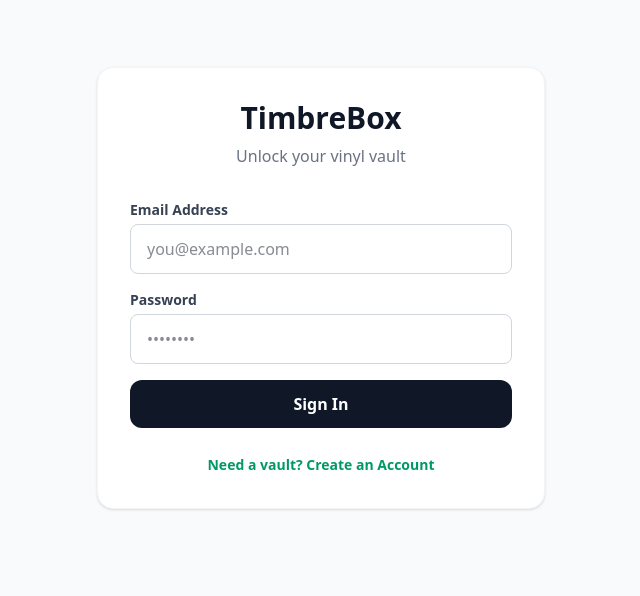
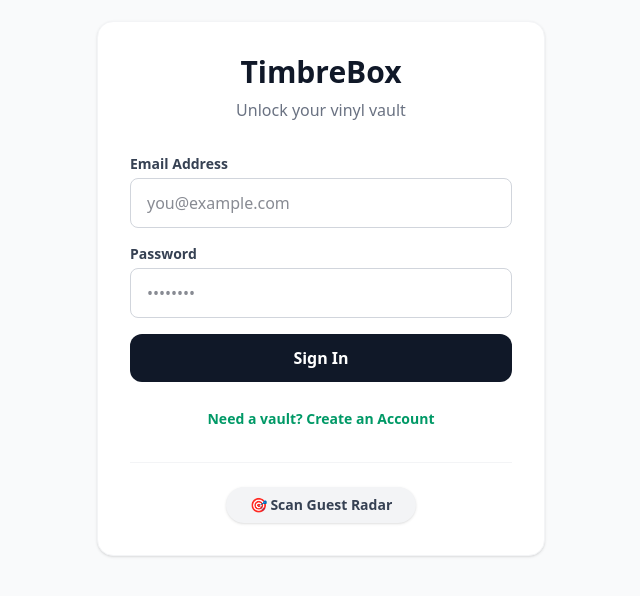
Before and after one commit to jotiongson/timbrebox-web, a Next.js app: page /login in a window 1280 px wide. Shown: the part 112-708 px from the top of the page, without its empty margins (319-959 px from the left). Built offline with nearby package versions, Linux system fonts and the light colour scheme; no server answers.

Commit message:
Update page.tsx

```diff
--- a/app/login/page.tsx
+++ b/app/login/page.tsx
@@ -101,6 +101,18 @@ export default function LoginPage() {
           >
             {isSignUp ? 'Already have an account? Sign In' : 'Need a vault? Create an Account'}
           </button>
+
+          {/* --- ADD THIS NEW BLOCK BELOW YOUR TOGGLE BUTTON --- */}
+          <div className="mt-8 pt-6 border-t border-gray-100">
+            <a
+              href="/"
+              className="inline-block bg-gray-100 hover:bg-gray-200 text-gray-700 font-bold py-2 px-6 rounded-full text-sm transition shadow-sm"
+            >
+              🎯 Scan Guest Radar
+            </a>
+          </div>
+          {/* ------------------------------------------------ */}
+
         </div>
       </div>
     </div>
```
